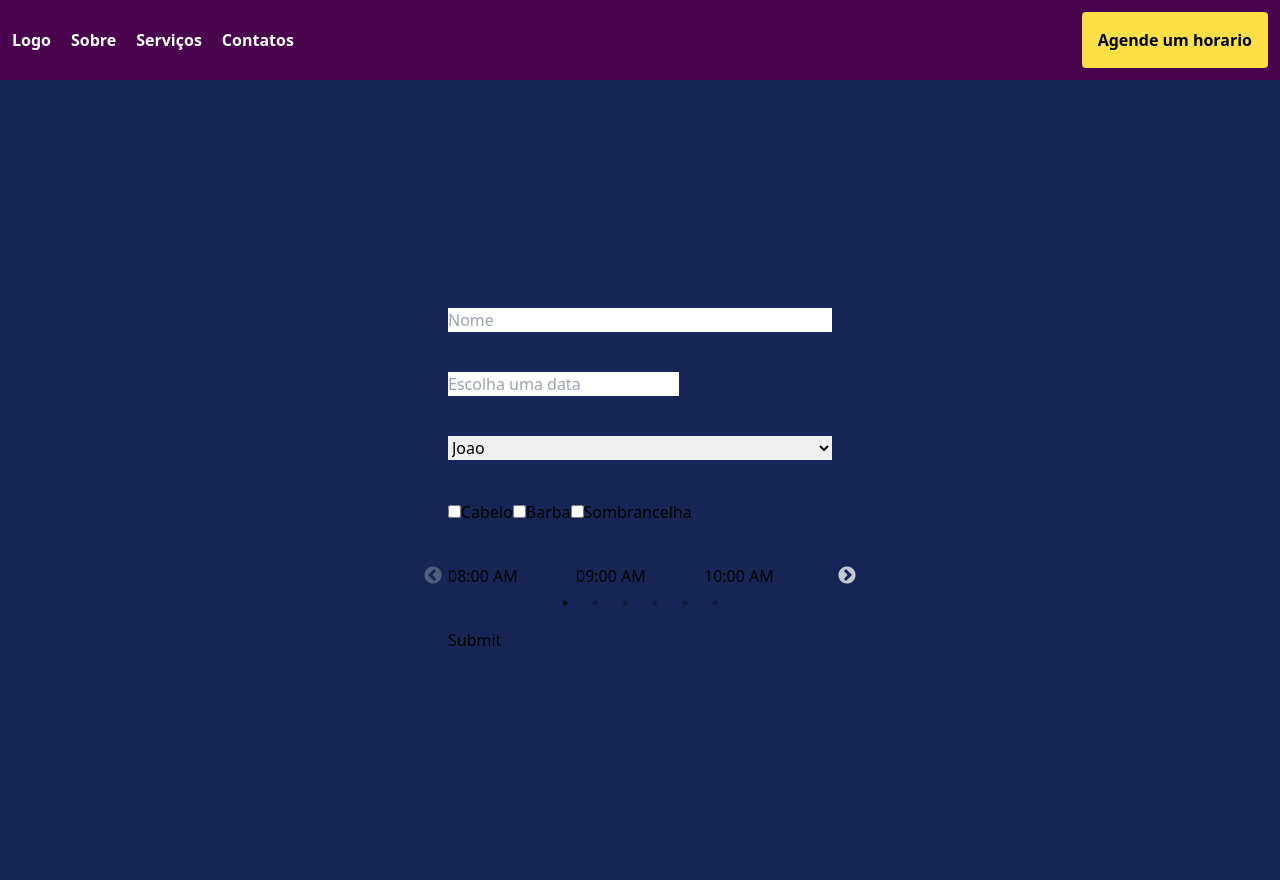
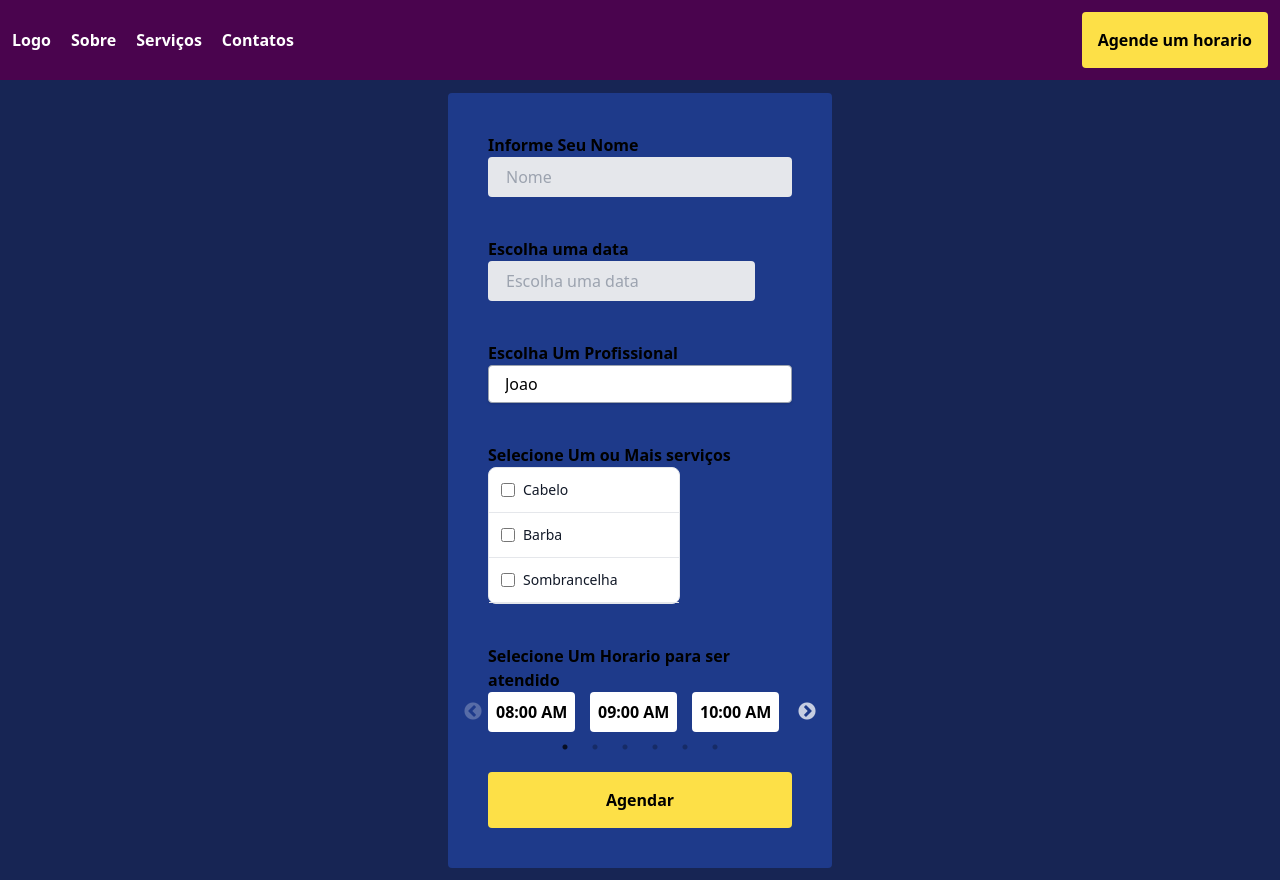
Before and after one commit to RHamudi/Tech-Educacao, a React (Vite) app: page /agendar in a window 1280 px wide. Built offline with nearby package versions, Linux system fonts and the light colour scheme.

Commit message:
feat: adding styles

```diff
--- a/src/Page/AgendarHorario/index.tsx
+++ b/src/Page/AgendarHorario/index.tsx
@@ -38,7 +38,16 @@ interface Option {
     };
   }
 function AgendarHorario(){
+    const {watch, control,register, handleSubmit, formState: { errors }, setValue } = useForm<FormValues>({
+        defaultValues: {
+            Servicos: [],
+            selectedTime: ''
+        }
+    });
     const [db, setDb] = useState<BarberData>(initialData);
+    const selectedStyle = 'bg-blue-500 text-white'; // estilo para botão selecionado
+    const defaultStyle = 'bg-white text-black';
+    const selectedTime = watch('selectedTime');
 
     const settings = {
         dots: true,
@@ -48,12 +57,6 @@ function AgendarHorario(){
         slidesToScroll: 1
       };
 
-    const { control ,register, handleSubmit, formState: { errors }, setValue } = useForm<FormValues>({
-        defaultValues: {
-            Servicos: [],
-            selectedTime: ''
-        }
-    });
     //const onSubmit = (data: FormValues) => console.log(data);
     const onSubmit: SubmitHandler<FormValues> = (data) => {
         console.log("submit")
@@ -71,13 +74,23 @@ function AgendarHorario(){
     return (
         <>
         <section className="flex justify-center items-center bg-blue-950 h-screen">
-            <form className='w-96 flex flex-col gap-10' onSubmit={handleSubmit(onSubmit)}>
-                <input type="text" placeholder="Nome" {...register("Nome", {required: true, min: 10})} />
+            <form className='w-96  flex flex-col gap-10 p-10 bg-blue-900 rounded' onSubmit={handleSubmit(onSubmit)}>
+                <div>
+                    <label className='font-bold'>Informe Seu Nome</label>
+                    <input className='bg-gray-200 appearance-none border-2 border-gray-200 rounded w-full py-2 px-4
+                    text-gray-700 leading-tight focus:outline-none focus:bg-white focus:border-purple-500" id="inline-full-name'
+                    type="text" placeholder="Nome" {...register("Nome", {required: true, min: 10})} />
+                </div>
+                <div>
+                    <label className='font-bold'>Escolha uma data</label>
                     <Controller
                         name='Date'
                         control={control}
                         render={({field}) => (
                             <DatePicker
+                                className='bg-gray-200 appearance-none border-2 border-gray-200 rounded w-full py-2 px-4
+                                text-gray-700 leading-tight focus:outline-none focus:bg-white focus:border-purple-500"
+                                id="inline-full-name'
                                 placeholderText='Escolha uma data'
                                 dateFormat="dd/MM/yyyy"
                                 isClearable
@@ -91,22 +104,32 @@ function AgendarHorario(){
                         )}
                         rules={{required: "a data é obrigatoria"}}
                     />
-                <select {...register("Profissional")}>
+                </div>
+                <div>
+                    <label className='font-bold'>Escolha Um Profissional</label>
+                    <select className='block appearance-none w-full bg-white border border-gray-400 hover:border-gray-500
+                        px-4 py-2 pr-8 rounded shadow leading-tight focus:outline-none focus:shadow-outline'
+                    {...register("Profissional")}>
                         <option value="Joao">Joao</option>
-                    <option value="Pedro"> Pedro</option>
-                    <option value="Marcos"> Marcos</option>
-                    <option value="Alex"> Alex</option>
+                        <option value="Pedro">Pedro</option>
+                        <option value="Marcos">Marcos</option>
+                        <option value="Alex">Alex</option>
                     </select>
+                </div>
 
                 <div>
+                    <h2 className='font-bold'>Selecione Um ou Mais serviços</h2>
+                    <ul className='w-48 text-sm font-medium text-gray-900 bg-white border border-gray-200 rounded-lg dark:bg-gray-700 dark:border-gray-600 dark:text-white'>
                         {db.options.map((option) => (
                             <Controller
                                 key={option.id}
                                 name='Servicos'
                                 control={control}
                                 render={({field}) => (
-                                <label>
+                                    <li className='w-full border-b border-gray-200 rounded-t-lg dark:border-gray-600'>
+                                        <div className='flex items-center ps-3'>
                                                 <input
+                                                    className='w-4 h-4 text-blue-600 bg-gray-100 border-gray-300 focus:ring-blue-500 dark:focus:ring-blue-600 dark:ring-offset-gray-700 dark:focus:ring-offset-gray-700 focus:ring-2 dark:bg-gray-600 dark:border-gray-500'
                                                     type='checkbox'
                                                     value={option.label}
                                                     checked={field.value.includes(option.label)}
@@ -119,14 +142,20 @@ function AgendarHorario(){
                                                         }
                                                     }}
                                                 />
+                                            <label className='w-full py-3 ms-2 text-sm font-medium text-gray-900 dark:text-gray-300'>
                                                 {option.label}
                                             </label>
+
+                                        </div>
+                                    </li>
                                 )}
                             />
                         ))}
+                    </ul>
                 </div>
 
                 <div>
+                <label className='font-bold'>Selecione Um Horario para ser atendido</label>
                 <Controller
                     name='selectedTime'
                     control={control}
@@ -135,9 +164,11 @@ function AgendarHorario(){
                             {db.timeSlots.map((slot) => (
                                 <div key={slot.id}>
                                     <button
+                                        className={`p-2 rounded font-bold ${
+                                        selectedTime === slot.time ? selectedStyle : defaultStyle
+                                        }`}
                                         type='button'
                                         onClick={() => {
-                                            console.log("click")
                                             setValue('selectedTime', slot.time)
                                         }}
                                     >
@@ -150,10 +181,8 @@ function AgendarHorario(){
                 />
                 </div>
 
+                <input className='p-4 rounded text-black bg-yellow-300 font-bold' type="submit" value={"Agendar"} />
 
-                <div>
-                    <input type="submit" />
-                </div>
             </form>
         </section>
         </>
```
Lines whose indentation alone changed are shown as unchanged.
